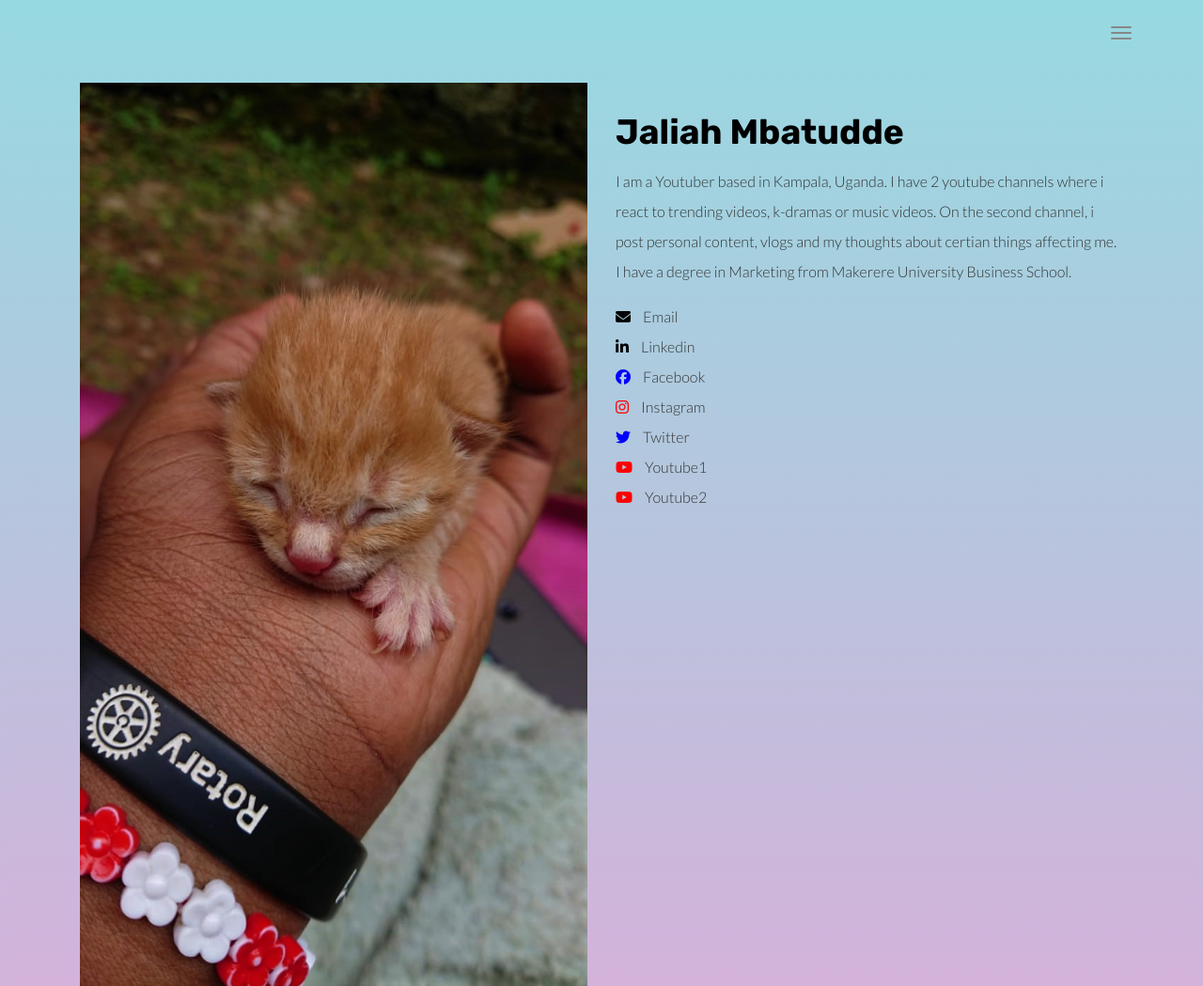
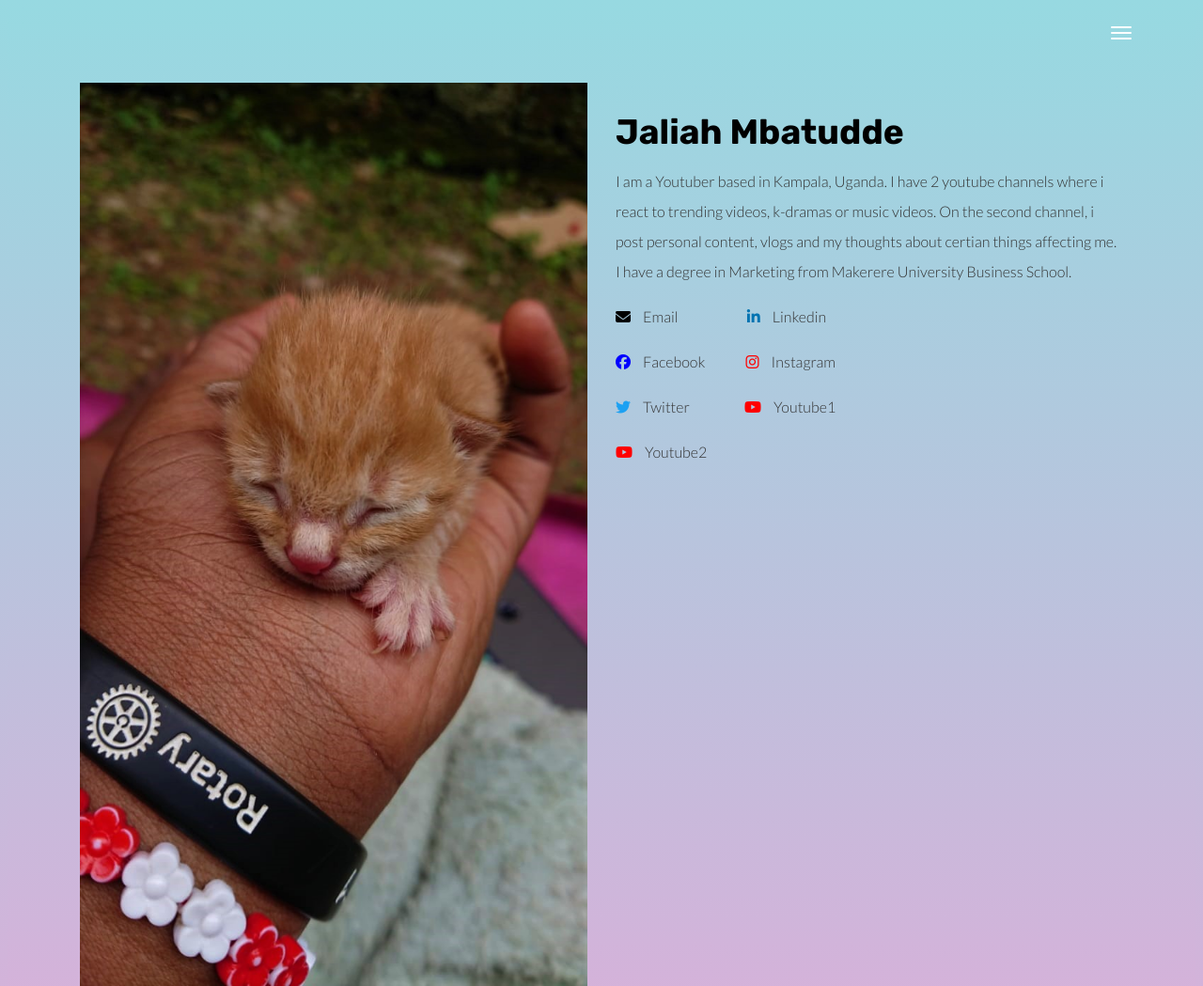
Before and after one commit to Radiostranger/complex, a plain HTML site: page about.html in a window 1280 px wide. Shown: the whole page at 94% size. Drawn offline with Linux system fonts and the light colour scheme.

Commit message:
multiple changes to all files and home page image,

```diff
--- a/about.html
+++ b/about.html
@@ -131,7 +131,7 @@
               </p>
 
               <ul class="list-unstyled">
-                <li class="list-styled">
+                <!-- <li class="list-styled"> -->
                   <a
                     href="mailto:jay.jquincy@gmail.com"
                     title=""
@@ -140,18 +140,20 @@
                     <i class="fa-solid fa-envelope" style= "color: black; padding-right: 10px"></i>
                     Email</a
                   >
-                </li>
-                <li class="list-styled">
+                <!-- </li> -->
+                <!-- <li class="list-styled"> -->
                   <a
                     href="https://www.linkedin.com/ikechukwu-albert-chukwudozie"
                     title=""
                     class="link-like-text"
                     >
-                    <i class="fa-brands fa-linkedin-in" style= "color: black; padding-right: 10px"></i>
+                    <i class="fa-brands fa-linkedin-in" style= "color: #0073B1; padding-right: 10px; padding-left: 70px"></i>
                     Linkedin</a
                   >
-                </li>
-                <li class="list-styled">
+                <!-- </li> -->
+              </ul>
+              <ul class="list-unstyled">
+                <!-- <li class="list-styled"> -->
                   <a
                     href="https://www.facebook.com/"
                     title=""
@@ -160,35 +162,35 @@
                     <i class="fa-brands fa-facebook" style= "color: blue; padding-right: 10px"></i>
                     Facebook</a
                   >
-                </li>
-                <li class="list-styled">
+                <!-- </li> -->
+                <!-- <li class="list-styled"> -->
                   <a
                     href="https://www.instagram.com/kingquincyonly"
                     title=""
                     class="link-like-text">
                     <!-- <i class="fa-brands fa-instagram fa-icon fa-icon-2x"></i> -->
-                    <i class="fa-brands fa-instagram" style= "color: red; padding-right: 10px"></i>
+                    <i class="fa-brands fa-instagram" style= "color: red; padding-right: 10px; padding-left: 40px"></i>
                     Instagram</a
                   >
-                </li class="list-styled">
-                <li>
-                    <!-- <a class="fa-icon fa-icon-2x" href="https://twitter.com/" title="">
-                      <i class="fa fa-twitter"></i></a> -->
-                  <a href="https://twitter.com/" title="" class="link-like-text"
-                    >
-                    <!-- <i class="fa-brands fa-twitter fa-icon fa-icon-2x" style="color: blue" ></i> -->
-                    <i class="fa-brands fa-twitter" style="color: blue; padding-right: 10px" ></i>
+                <!-- </li> -->
+              </ul>
+              <ul class="list-unstyled">
+                <!-- <li> -->
+                  <a href="https://twitter.com/" title="" class="link-like-text">
+                <i class="fa-brands fa-twitter" style="color: #1DA1F2; padding-right: 10px" ></i>
                     Twitter</a>
-                </li>
-                <li class="list-styled">
+                <!-- </li> -->
+                <!-- <li class="list-styled"> -->
                   <a
                     href="https://www.youtube.com/c/KingQuincy/videos/"
                     title=""
                     class="link-like-text">
-                    <i class="fa-brands fa-youtube" style= "color: red; padding-right: 10px"></i>
+                    <i class="fa-brands fa-youtube" style= "color: red; padding-right: 10px; padding-left: 55px"></i>
                     Youtube1</a>
-                </li>
-                <li class="list-styled">
+                <!-- </li> -->
+              </ul>
+              <ul class="list-unstyled">
+                <!-- <li class="list-styled"> -->
                   <i class="fa-brands fa-youtube" style= "color: red; padding-right: 10px"></i>
                   <a
                     href="https://www.youtube.com/channel/UCK9grImLNKD06ftzv-49N-g/videos/"
@@ -197,7 +199,7 @@
 
                     Youtube2
                     </a>
-                </li>
+                <!-- </li> -->
               </ul>
             </div>
           </div>
--- a/testing.css
+++ b/testing.css
@@ -3165,7 +3165,7 @@ tbody.collapse.in {
     .navbar-default .navbar-toggle:hover, .navbar-default .navbar-toggle:focus {
       background-color: transparent; }
     .navbar-default .navbar-toggle .icon-bar {
-      background-color: #888; }
+      background-color: #fff; }
   .navbar-default .navbar-collapse,
   .navbar-default .navbar-form {
     border-color: #eeeeee; }
```
Also changed, not shown: project.html (+1 -1 lines).
